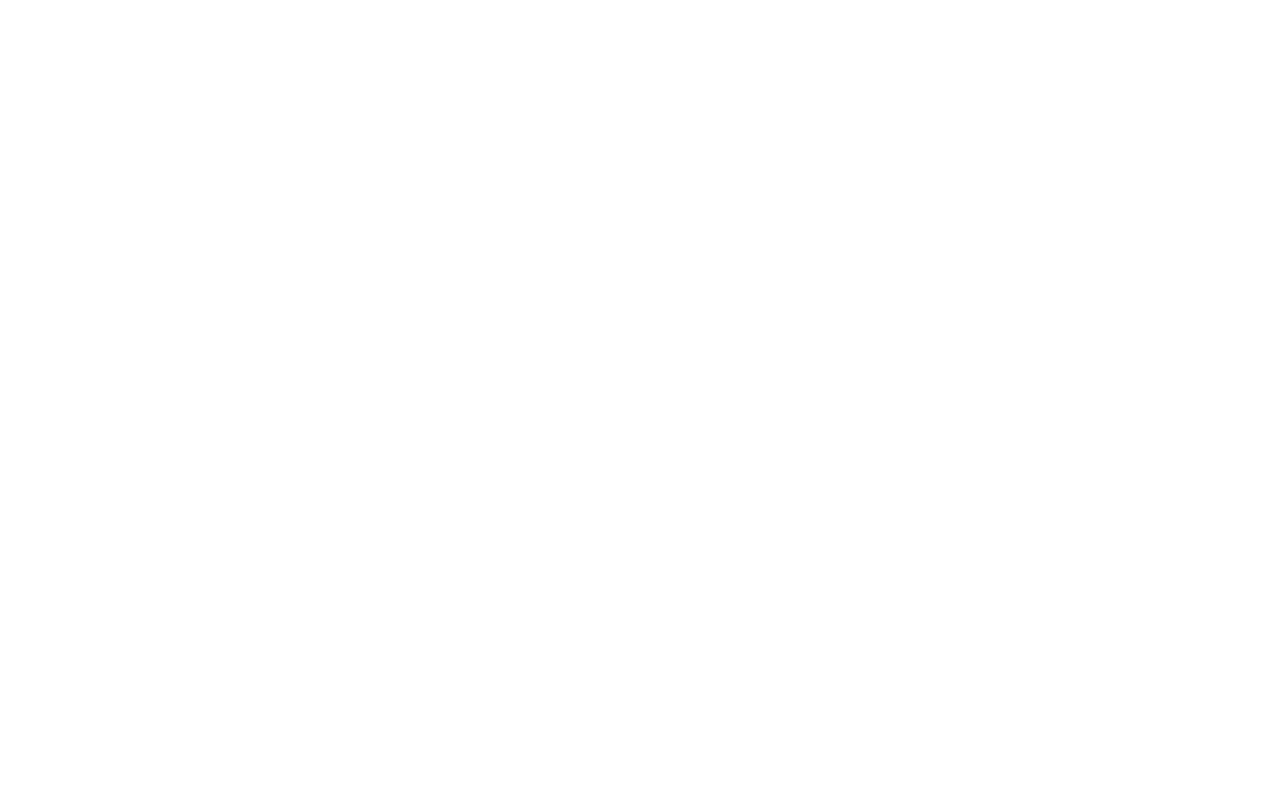
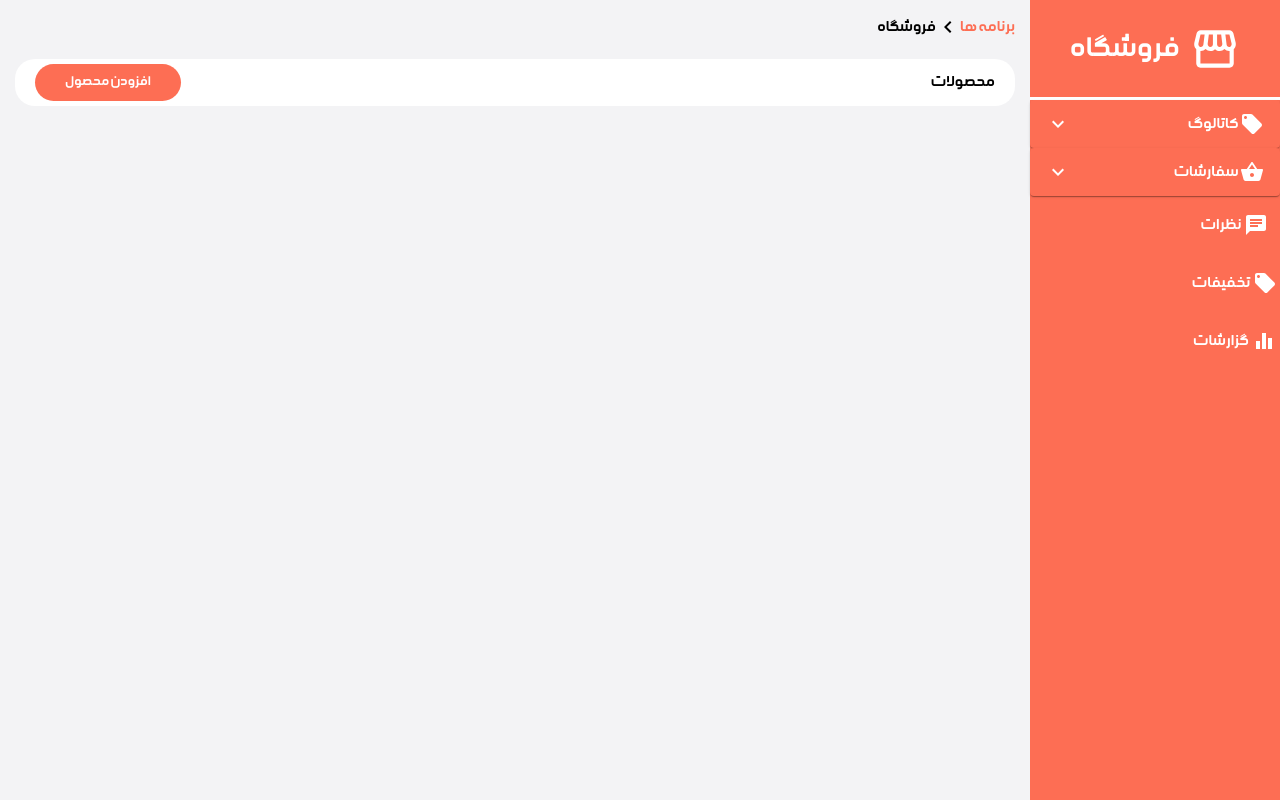
Before and after one commit to mahboobe-Mhz/maktab90-shop-mahboube-mohammadzade, a React (Vite) app: page /admin/products in a window 1280 px wide. Built offline with nearby package versions, Linux system fonts and the light colour scheme.

Commit message:
add sidebar of product managment

```diff
--- /dev/null
+++ b/src/components/adminComponent/sideBar/index.tsx
@@ -0,0 +1,26 @@
+import {Box, Typography,Button} from '@mui/material'
+import StorefrontIcon from '@mui/icons-material/Storefront';
+import ControlledAccordions from '../accordian1';
+import ControlledAccordions2 from '../accordian2';
+import ChatIcon from '@mui/icons-material/Chat';
+import LocalOfferIcon from '@mui/icons-material/LocalOffer';
+import EqualizerIcon from '@mui/icons-material/Equalizer';
+const SideBar = () => {
+    return ( <Box sx={{display:"flex", flexDirection:"column", width:"250px", bgcolor:"secondary.main", color:"#ffff" , height:"100vh"}}>
+        <Box sx={{ display:"flex" , textAlign:"center", alignItems:"center",gap:"10px", paddingRight:"40px", borderBottom:"solid", height:"100px", width:"100%"}} >
+            <StorefrontIcon sx={{width:"50px", height:"50px"}}/>
+            <Typography fontSize={30} >
+                فروشگاه
+            </Typography>
+        </Box>
+        <Box sx={{display:"flex", flexDirection:"column"}}>
+            <ControlledAccordions/>
+            <ControlledAccordions2/>
+            <Button sx={{color:"#ffff", paddingY:"15px", paddingLeft:"170px", fontSize:"16px"}}> <ChatIcon sx={{ width:"30px"}}/> نظرات</Button>
+            <Button sx={{color:"#ffff", paddingY:"15px", paddingLeft:"170px", fontSize:"16px"}}> <LocalOfferIcon sx={{ width:"30px"}}/> تخفیفات</Button>
+            <Button sx={{color:"#ffff", paddingY:"15px", paddingLeft:"170px", fontSize:"16px"}}> <EqualizerIcon sx={{ width:"30px"}}/> گزارشات</Button>
+        </Box>
+    </Box> );
+}
+
+export default SideBar;
--- a/src/screens/main/admin/products-management/index.tsx
+++ b/src/screens/main/admin/products-management/index.tsx
@@ -1,19 +1,32 @@
-import { Box } from "@mui/material";
+import { Box,Typography ,Button} from "@mui/material";
+import SideBar from "../../../../components/adminComponent/sideBar";
+import KeyboardArrowLeftIcon from '@mui/icons-material/KeyboardArrowLeft';
 
 const ProductsManagement = () => {
-    return ( <Box sx={{display:"flex"}}>
+    return ( <Box sx={{display:"flex", direction:"rtl"}}>
+
         <Box>
-        <Box>
-
-        </Box>
-        <Box>
-
+            <SideBar/>
         </Box>
 
+
+        <Box sx={{padding:"15px", bgcolor:"#F3F3F5", width:"100%"}}>
+            <Box sx={{display:"flex"}}>
+                <Typography sx={{color:"secondary.main"}}> برنامه ها</Typography>
+                <KeyboardArrowLeftIcon/>
+                <Typography>  فروشگاه</Typography>
+
+            </Box>
+            <Box sx={{display:"flex", justifyContent:"space-between", marginTop:"20px", bgcolor:"#ffff", alignItems:"center", paddingX:"20px", paddingY:"5px", borderRadius:"20px"}}>
+                <Typography> محصولات</Typography>
+                <Button sx={{color:"#ffff", paddingX:"30px", bgcolor:"secondary.main", borderRadius:"50px"}}> افزودن محصول</Button>
+            </Box>
+            <Box>
+
+            </Box>
         </Box>
-        <Box>
 
-        </Box>
+
     </Box> );
 }
 
```
